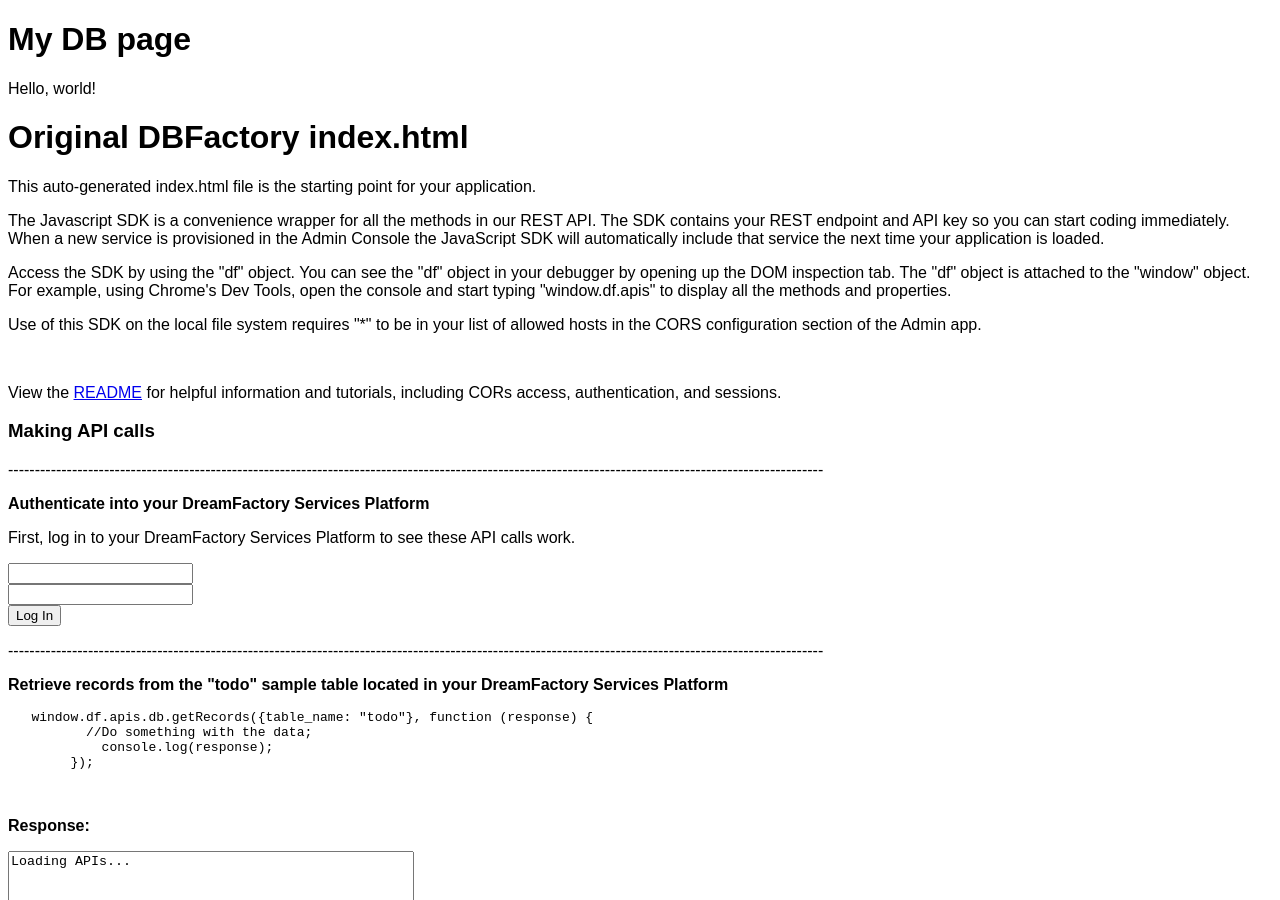
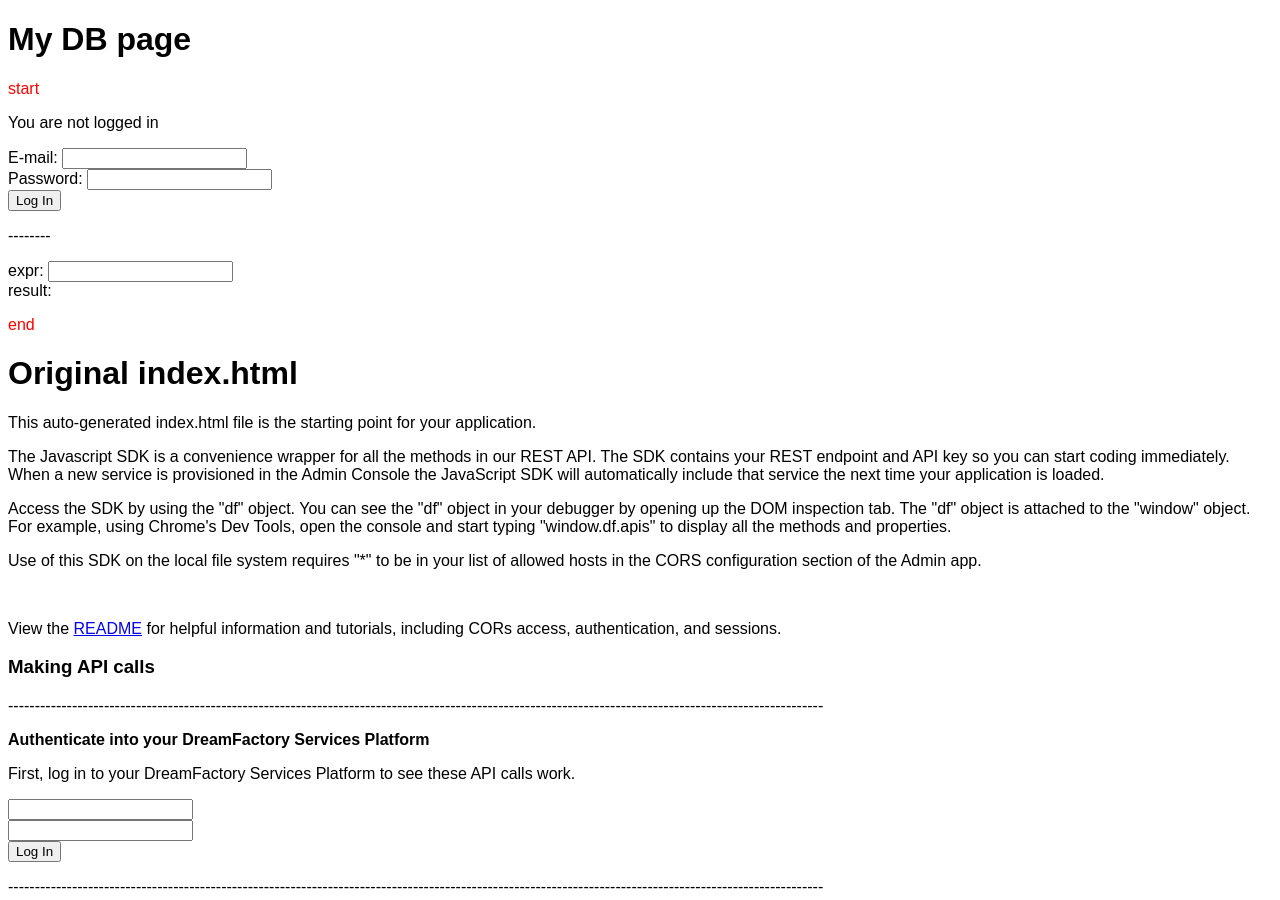
Before and after one commit to haiasko/haiasko.github.io, a Jekyll site: the page dftest2/dftest2.html, which Jekyll copies as it is, in a window 1280 px wide and 900 px high. Built offline with Jekyll 4.4.1, drawn with Linux system fonts in a browser that asks for light colours.

Commit message:
krupen nauchen uspeh :) evaluating expressions

```diff
--- a/dftest2/dftest2.html
+++ b/dftest2/dftest2.html
@@ -14,6 +15,8 @@
       <script src="https://oss.maxcdn.com/libs/html5shiv/3.7.0/html5shiv.js"></script>
       <script src="https://oss.maxcdn.com/libs/respond.js/1.4.2/respond.min.js"></script>
     <![endif]-->
+
+    <!-- End Bootstrap's tinkering -->
 
     <!-- Ractive tinkering here -->
 
@@ -44,36 +47,80 @@
     <!-- Latest Ractive, change to CDN -->
     <script src='Ractive.js'></script>
 
+    <!-- end Ractive tinkering  -->
+
+    <!-- my stuff -->
+
     <style>
         body{
-            font-family:sans-serif, Arial;
+        font-family:sans-serif, Arial;
         }
+	.myred {
+	color:red;
+	}
     </style
 
+    <!-- end my stuff -->
 
 </head>
 <body>
 
     <h1>My DB page</h1>
 
+    <p class=myred>  start </p>
+
     <div id='container'></div>
 
+    <p>--------</p>
+
+    <div id='evalContainer'></div>
+
+    <p class="myred"> end </p>
+
     <script id='myTemplate' type='text/ractive'>
-      <p>{{greeting}}, {{recipient}}!</p>
+
+      {{#loggedIn}}
+      <p>Logged in: {{loggedIn}}</p>
+      <button onclick="ractive.set('loggedIn', false)">Log Out</button>
+      {{/loggedIn}}
+
+      {{^loggedIn}}
+      <p>You are not logged in</p>
+      E-mail: <input type="email" value={{email}}><br/>
+      Password: <input type="password" id="password"><br/>
+      <button onclick="ractive.set('loggedIn', {{email}})">Log In</button>
+      {{/loggedIn}}
+
     </script>
 
-    <script src='Ractive.js'></script>
+    <script id='myEval' type='text/ractive'>
+
+      expr: <input type="text" value={{toeval}}><br/>
+      result: {{myev(toeval)}}<br/>
+
+    </script>
 
     <script>
       var ractive = new Ractive({
       el: 'container',
       template: '#myTemplate',
-      data: { greeting: 'Hello', recipient: 'world' }
+      data: { loggedIn: false }
+      });
+    </script>
+
+    <script>
+      var evalRactive = new Ractive({
+      el: 'evalContainer',
+      template: '#myEval',
+      data: {myev: function(i) {
+      return eval(i);
+      }
+      }
       });
     </script>
 
 
-<h1>Original DBFactory index.html</h1>
+<h1>Original index.html</h1>
 
 <p>
     This auto-generated index.html file is the starting point for your application.
```
Also changed, not shown: other parts of dftest2/dftest2.html (+3 -2 lines).
